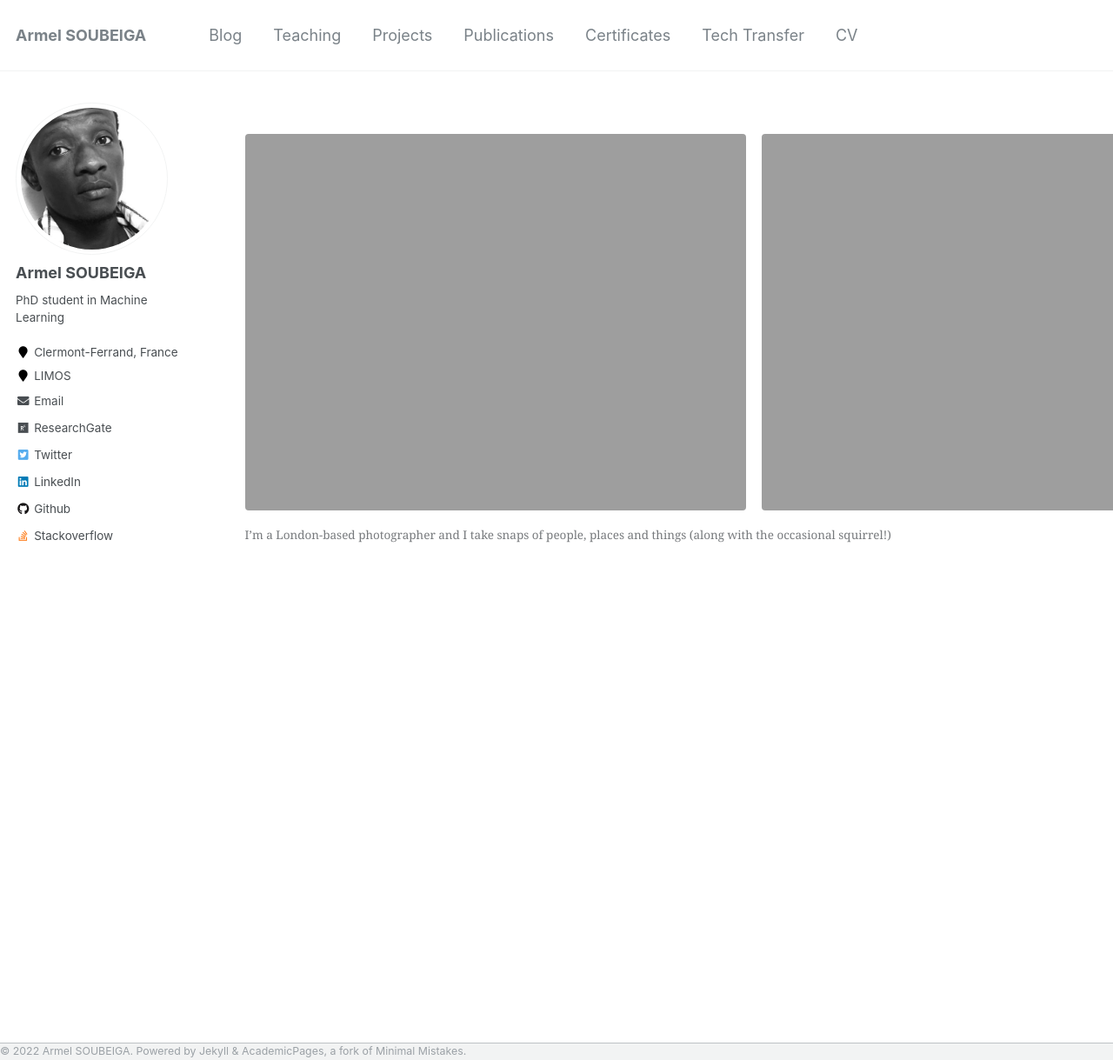
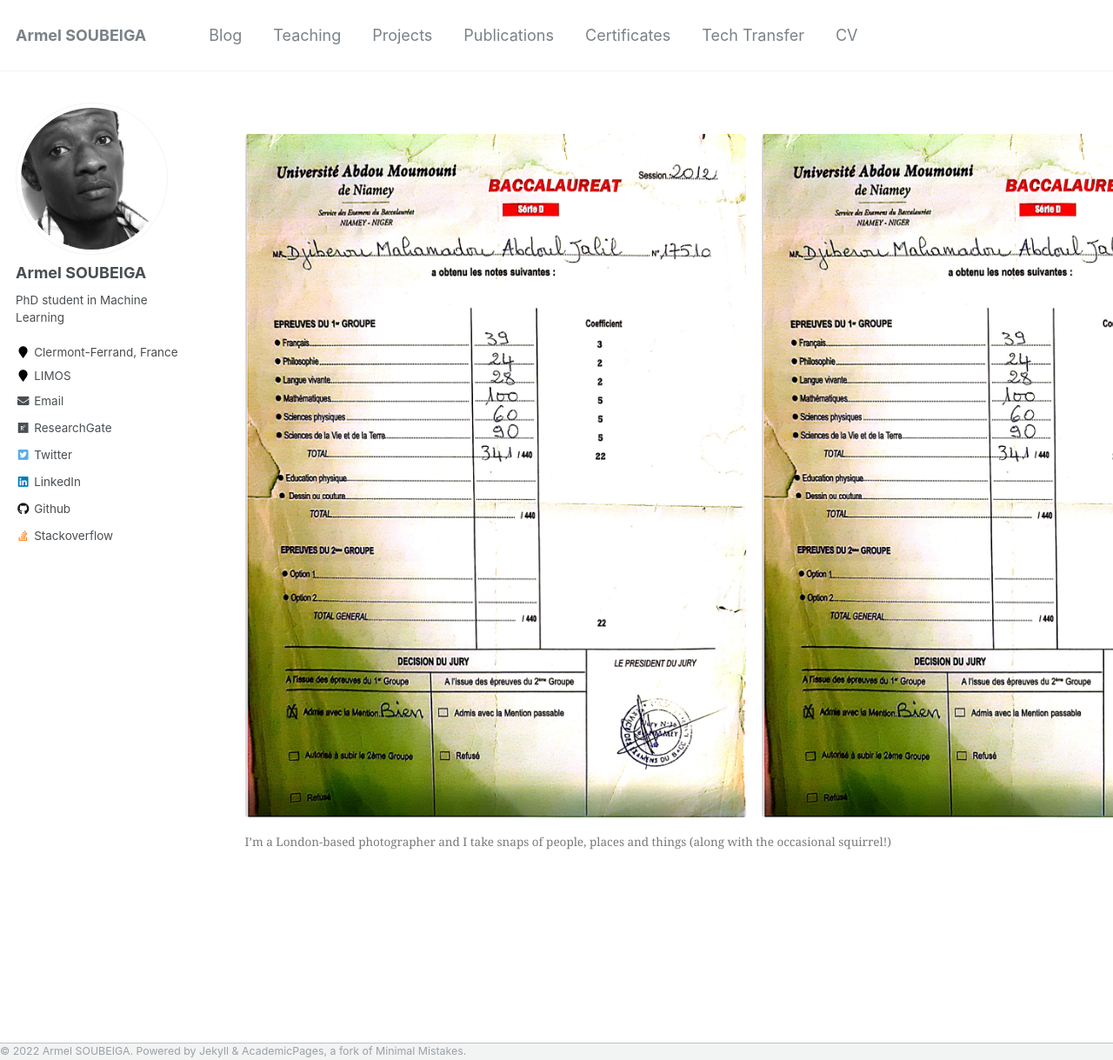
Before and after one commit to armelsoubeiga/neweb, a Jekyll site: the page built from _pages/portfolio.html, in a window 1280 px wide and 1219 px high. Shown: the whole window at 87% size. Built offline with Jekyll 4.4.1, drawn with Linux system fonts in a browser that asks for light colours.

Commit message:
Update portfolio.html

```diff
--- a/_pages/portfolio.html
+++ b/_pages/portfolio.html
@@ -4,11 +4,11 @@ author_profile: true
 permalink: /portfolio/
 gallery:
   - url: path-to-france/bac.png
-    image_path: bbcle-digital-debate.jpg
+    image_path: path-to-france/bac.png
     alt: "bbc learning english digital debate with alice and amith"
     title: "Amith and Alice prepping for the digital debate"
   - url: path-to-france/bnp.png
-    image_path: karlovci-eva-tower.jpg
+    image_path: path-to-france/bac.png
     alt: "eva tower danube"
     title: "Eva in the tower"
 ---
```
